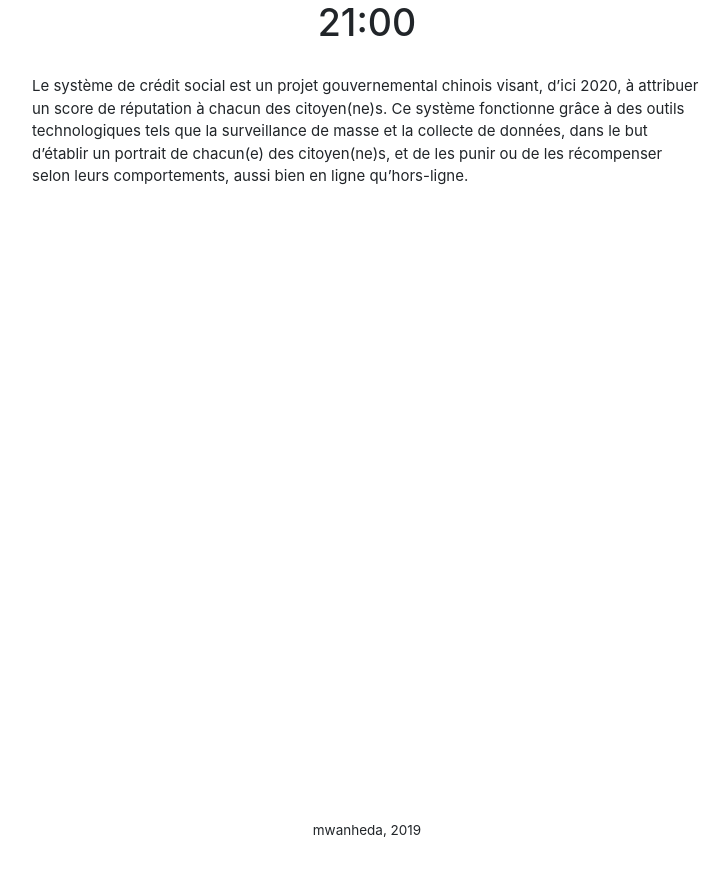
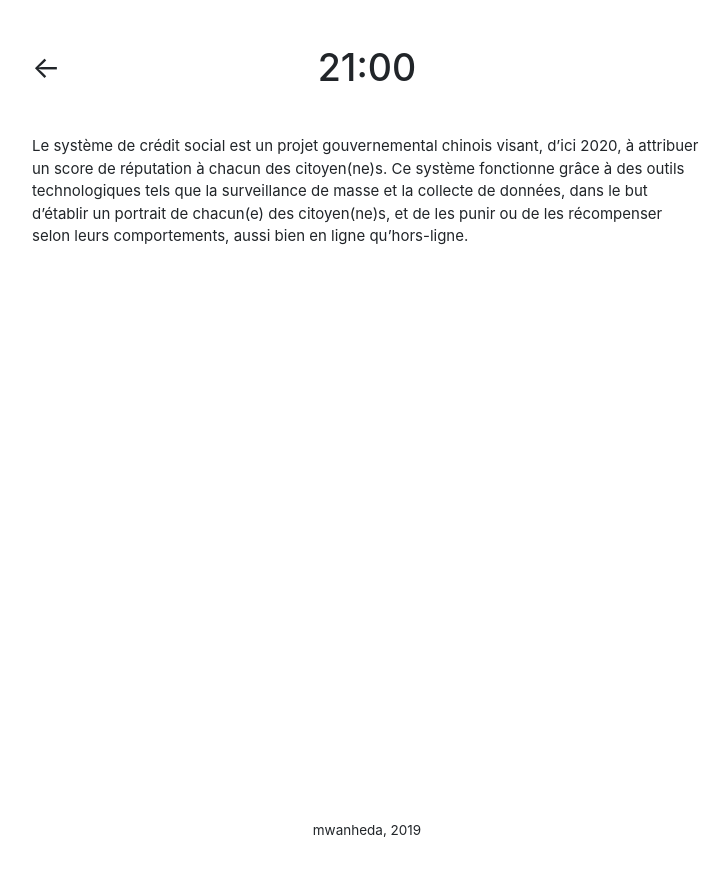
Before and after one commit to mwanheda/michel, a Jekyll site: the page built from _steps/2100.md, in a window 1280 px wide. Shown: the top 876 px of the page, without its empty margins (273-1000 px from the left). Built offline with Jekyll 4.4.1, drawn with Linux system fonts in a browser that asks for light colours; some web fonts are replaced.

Commit message:
Add arrow back and header in step file

```diff
--- a/_includes/head.html
+++ b/_includes/head.html
@@ -12,10 +12,14 @@
 
     <title>{{ site.title }}</title>
 
-    <link rel="icon" type="image/png" href="">
+    <link rel="icon" type="image/png" href="/images/icons/favicon.png">
+
+    <!-- Bootstrap CSS -->
     <link rel="stylesheet"
           href="https://stackpath.bootstrapcdn.com/bootstrap/4.3.1/css/bootstrap.min.css"
           integrity="sha384-ggOyR0iXCbMQv3Xipma34MD+dH/1fQ784/j6cY/iJTQUOhcWr7x9JvoRxT2MZw1T"
           crossorigin="anonymous">
+
+    <!-- Custom CSS -->
     <link rel="stylesheet" type="text/css" href="{{ site.baseurl }}/css/main.css">
 </head>
--- a/_layouts/step.html
+++ b/_layouts/step.html
@@ -2,8 +2,15 @@
 layout: default
 ---
 
+<div class="step-header">
+    <div class="step-header-item">
+        <a class="arrow-back" href="{{ site.baseurl }}/">←</a>
+    </div>
+    <h1 class="step-header-item m-0 text-center">{{ page.time }}</h1>
+    <div class="step-header-item"></div>
+</div>
+
 <div class="markdown-body">
-    <h1 class="text-center">{{ page.time }}</h1>
 
     {{ content }}
 
--- a/css/main.css
+++ b/css/main.css
@@ -25,7 +25,7 @@ body {
 .content {
     max-width: 700px;
     margin: auto;
-    padding: 0 1rem;
+    padding: 3rem 1rem 0;
 }
 
 .container-md {
@@ -66,7 +66,7 @@ body {
     content: '';
     position: absolute;
     top: calc(.5rem + var(--bullet-size) + var(--gap) / 2);
-    left: 6px;
+    left: calc(var(--bullet-size) / 2 - 1px);
     bottom: calc((.5rem + var(--gap)) / -2);
     width: 2px;
     background-color: #999;
@@ -102,6 +102,29 @@ body {
 
 .timeline-text {
     margin-bottom: 0;
+}
+
+.step-header {
+    display: flex;
+    align-items: center;
+    margin-bottom: 3rem;
+}
+
+.arrow-back,
+.arrow-back:hover {
+    font-size: 2rem;
+    color: currentColor;
+    text-decoration: none;
+}
+
+.step-header-item:nth-child(2) {
+    flex-grow: 1;
+}
+
+.step-header-item:first-child,
+.step-header-item:last-child {
+    -webkit-flex-basis: 20%;
+    flex-basis: 20%;
 }
 
 /* Markdown body */
--- a/index.html
+++ b/index.html
@@ -4,7 +4,7 @@ title: Index
 ---
 
 
-<h1 class="mt-4 mb-5">Une journée avec Michel</h1>
+<h1 class="mb-5">Une journée avec Michel</h1>
 
 <div class="timeline">
     {% for step in site.steps %}
```
